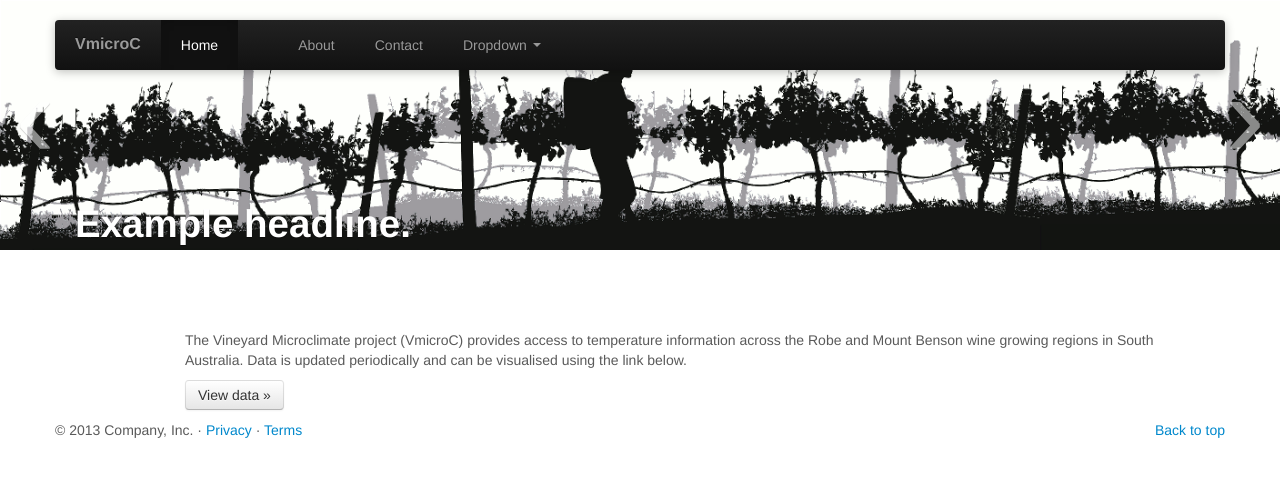
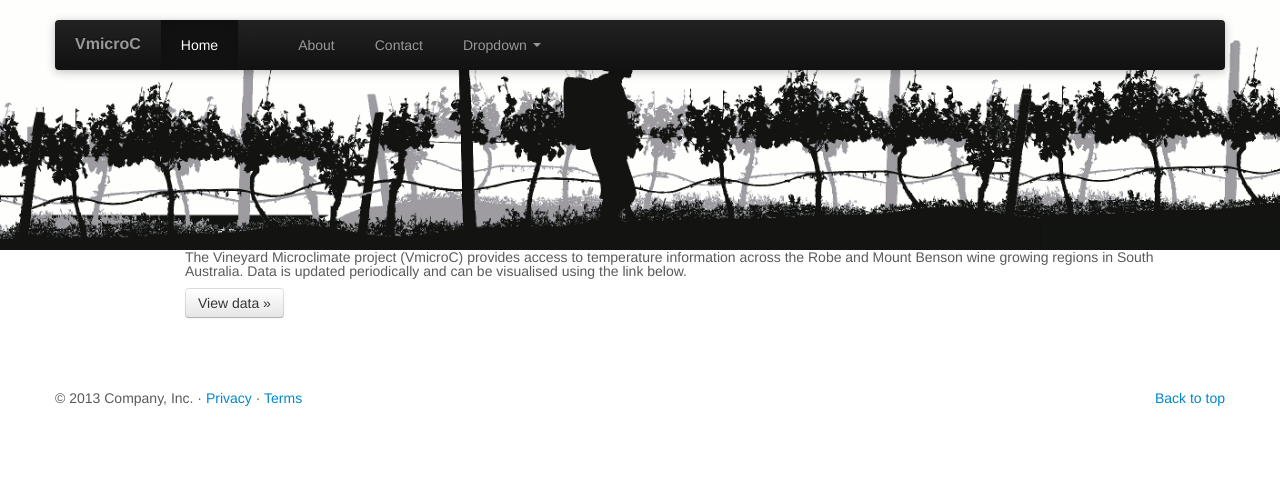
Before and after one commit to ScienceMob/vmicroc, a Django app: page / in a window 1280 px wide. Shown: the top 499 px of the page. Run offline with Django 3.2, Linux system fonts and the light colour scheme; some libraries are stand-ins or nearby versions.

Commit message:
Removed carousel controls and caption

```diff
--- a/resources/templates/home.html
+++ b/resources/templates/home.html
@@ -7,12 +7,14 @@
       <div class="carousel-inner">
         <div class="item active">
           <img src="/static/images/banner.gif" alt="">
-          <div class="container">
-            <div class="carousel-caption">
+          <!--
+		  <div class="container">
+			<div class="carousel-caption">
               <h1>Example headline.</h1>
-              <p class="lead">Cras justo odio, dapibus ac facilisis in, egestas eget quam. Donec id elit non mi porta gravida at eget metus. Nullam id dolor id nibh ultricies vehicula ut id elit.</p>
+              <p class="lead">Cras justo odio, dapibus ac facilisis in, egestas eget quam. Donec id elit non mi porta gravida at eget metus. Nullam id dolor id nibh ultricies vehicula ut id elit.</p>-->
               <!--a class="btn btn-large btn-primary" href="#">Sign up today</a-->
-            </div>
+            <!--</div>->
+
           </div>
         </div>
         <!--div class="item">
@@ -34,10 +36,11 @@
               <a class="btn btn-large btn-primary" href="#">Browse gallery</a>
             </div>
           </div>
-        </div-->
+        </div>-->
       </div>
-      <a class="left carousel-control" href="#myCarousel" data-slide="prev">&lsaquo;</a>
+      <!--<a class="left carousel-control" href="#myCarousel" data-slide="prev">&lsaquo;</a>
       <a class="right carousel-control" href="#myCarousel" data-slide="next">&rsaquo;</a>
+	  -->
     </div><!-- /.carousel -->
 
 
```
